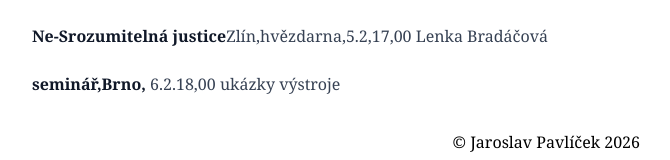
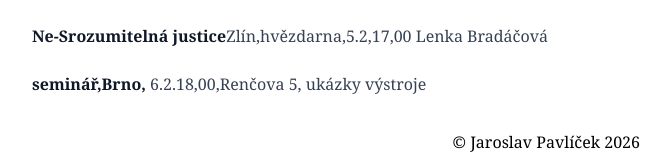
Before and after one commit to valekjo/jaroslav-pavlicek.cz, an Astro site: page /aktuality in a window 1280 px wide. Shown: the part 562-722 px from the top of the page, without its empty margins (304-974 px from the left). Built offline with nearby package versions, Linux system fonts and the light colour scheme; Astro itself is replaced by a stand-in of ours.

Commit message:
Update aktuality.md

```diff
--- a/src/pages/aktuality.md
+++ b/src/pages/aktuality.md
@@ -29,4 +29,4 @@ pondělí, 13.10. v 17,00 hodin, JUDr Lenka Bradáčová
 
 **Ne-Srozumitelná justice**Zlín,hvězdarna,5.2,17,00 Lenka Bradáčová
 
-**seminář,Brno,** 6.2.18,00 ukázky výstroje
+**seminář,Brno,** 6.2.18,00,Renčova 5, ukázky výstroje
```
